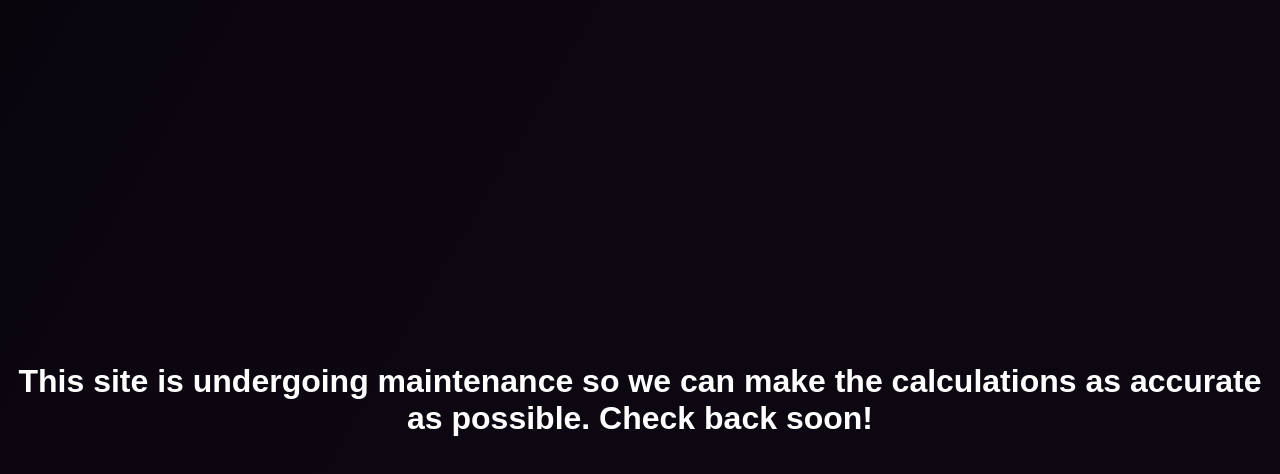
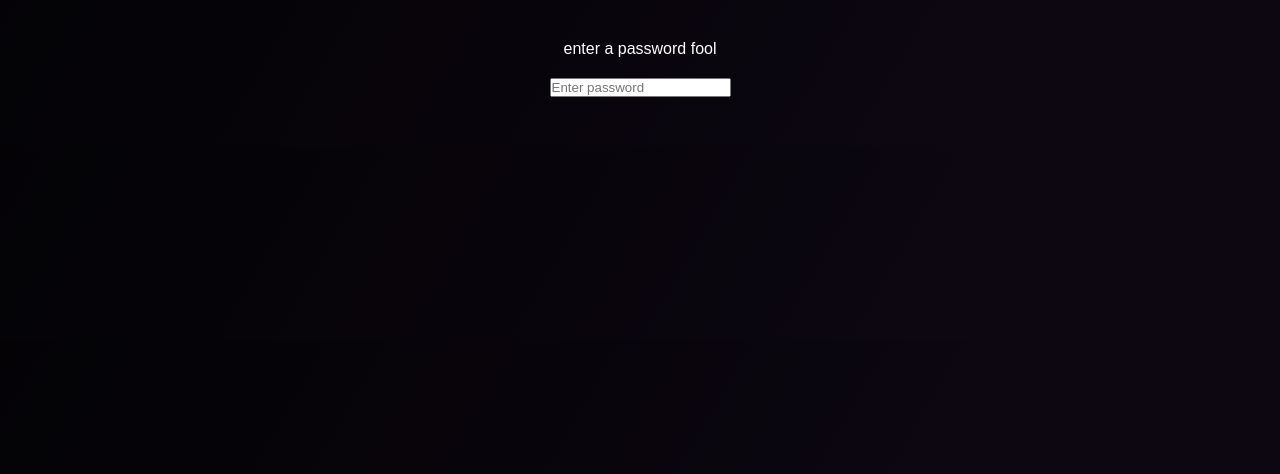
Before and after one commit to GiaredL/howmanytaxes, a Next.js app: page / in a window 1280 px wide. Shown: the top 474 px of the page. Built offline with nearby package versions, Linux system fonts and the light colour scheme; a web font is replaced by a local one.

Commit message:
added password

```diff
--- a/src/app/page.module.scss
+++ b/src/app/page.module.scss
@@ -1,9 +1,7 @@
 .page {
   display: flex;
-  // flex-direction: column;
-  align-items: center; // TODO:REMOVE
-  width: 100%;
-  height: 100vh;
+  flex-direction: column;
+  align-items: center;
 }
 
 .page h1 {
@@ -139,6 +137,7 @@
   border-radius: 8px;
   padding: 10px;
   height: 40px;
+  color: white !important;
 }
 
 .label {
--- a/src/app/page.tsx
+++ b/src/app/page.tsx
@@ -12,8 +12,12 @@ export default function Home() {
   const [filingStatus, setFilingStatus] = useState<FilingStatus>('single')
   const [budget, setBudget] = useState<keyof typeof budgets>()
   const [animatedContribution, setAnimatedContribution] = useState(1000)
+  const [pass, setPass] = useState('')
+  const [isAuth, setIsAuth] = useState(false)
 
   const [baselineContribution, setBaselineContribution] = useState(0)
+
+  const password = 'bigMoneyBaby2002'
 
   const budgetOptions = [
     { label: 'Medicare', value: 'medicare' },
@@ -62,13 +66,28 @@ export default function Home() {
     return () => cancelAnimationFrame(frame)
   }, [baselineContribution])
 
+  if (!isAuth) {
+    return (
+      <div className={styles.page}>
+        <label style={{ marginBottom: '20px', marginTop: '40px' }}>enter a password fool</label>
+        <input
+          value={pass}
+          onChange={e => setPass(e.target.value)}
+          onKeyDown={e => {
+            if (e.key === 'Enter' && pass === password) {
+              setIsAuth(true)
+            }
+          }}
+          type="password"
+          placeholder="Enter password"
+        />
+      </div>
+    )
+  }
+
   return (
     <div className={styles.page}>
-      <h1>
-        This site is undergoing maintenance so we can make the calculations as accurate as possible. Check back
-        soon!
-      </h1>
-      {/* <header className={styles.header}>
+      <header className={styles.header}>
         <Navigation />
       </header>
       <main className={styles.mainContainer}>
@@ -158,7 +177,7 @@ export default function Home() {
           </div>
         </div>
         <Calculation />
-      </main> */}
+      </main>
     </div>
   )
 }
```
